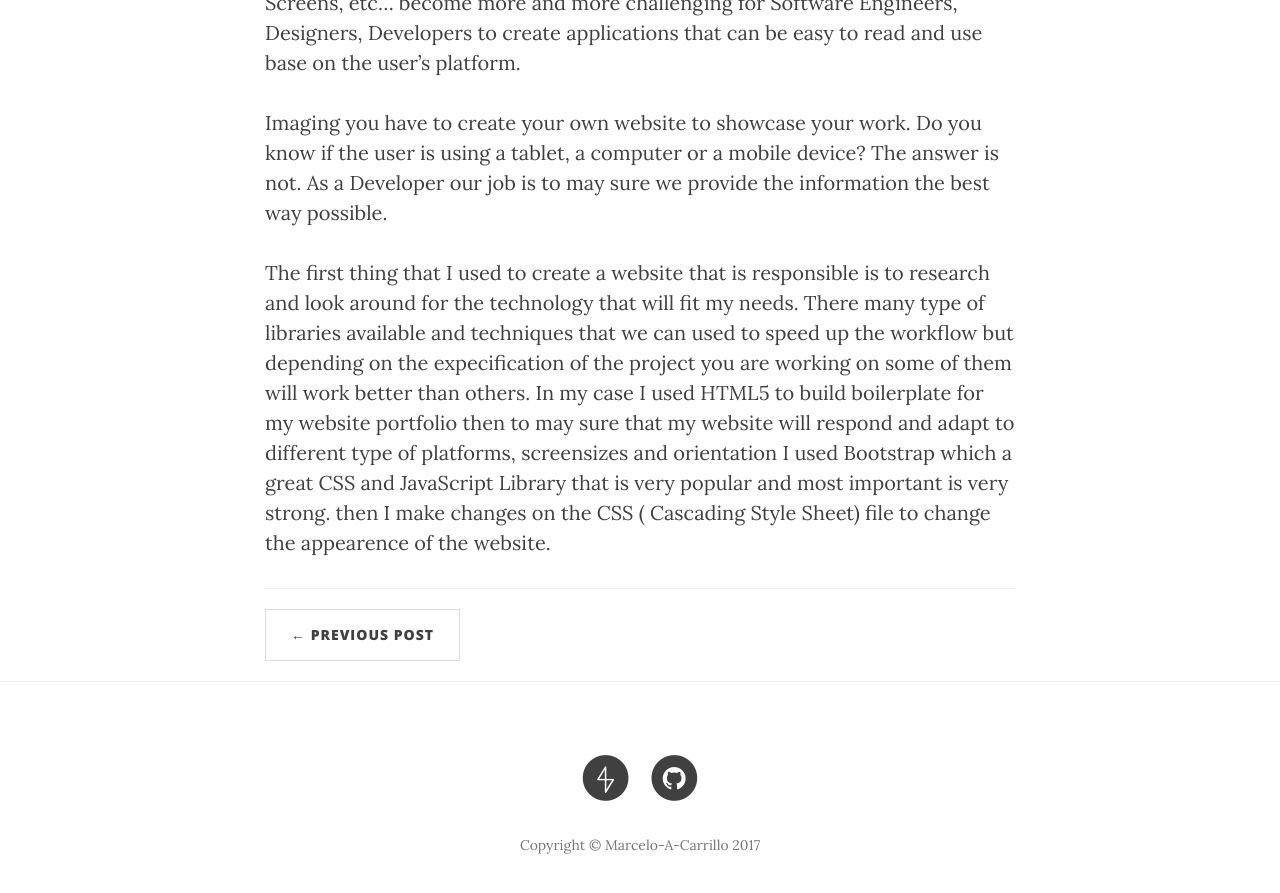
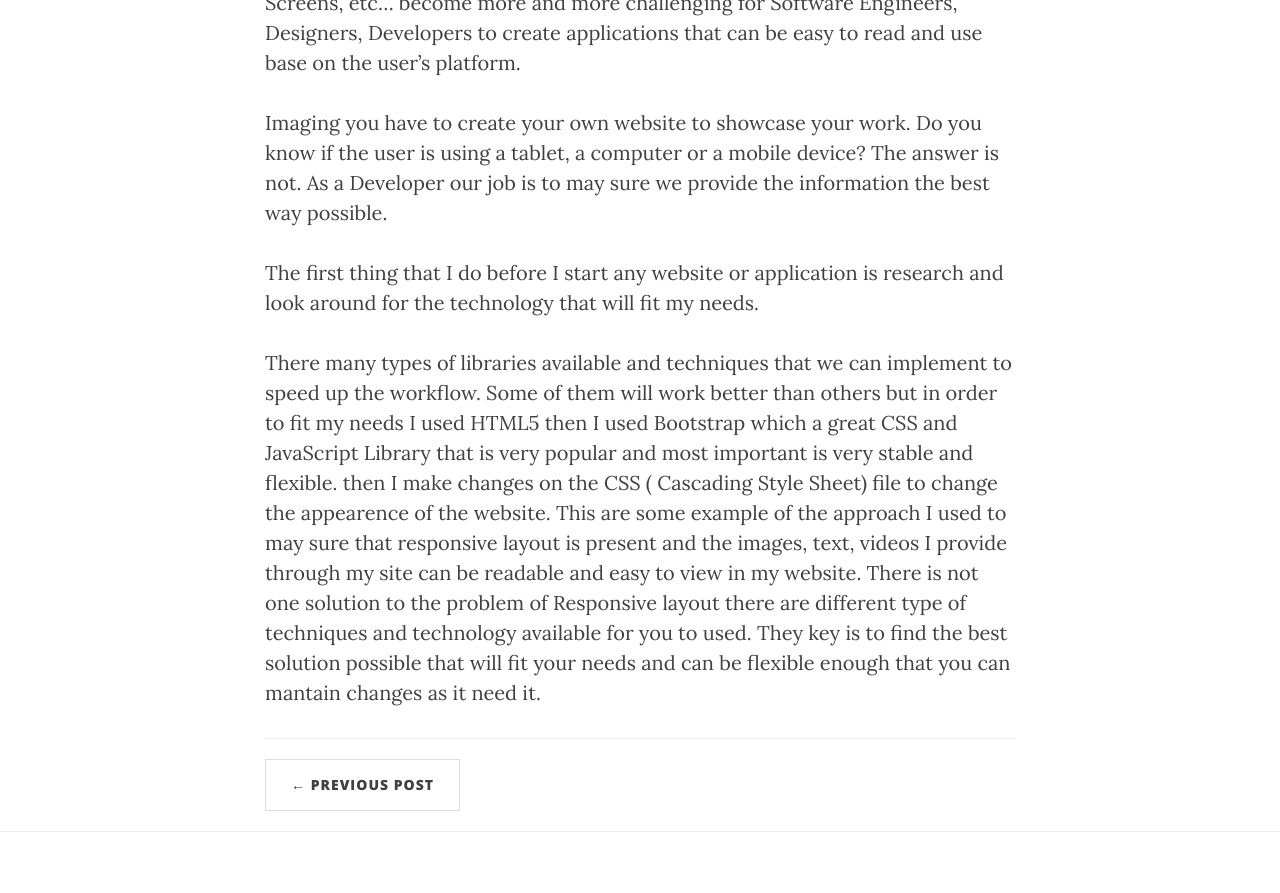
Before and after one commit to Marcelo-A-Carrillo/Marcelo-A-Carrillo.github.io, a Jekyll site: the page built from _posts/2017-03-27-responsive_layout.markdown, in a window 1280 px wide and 900 px high, scrolled down 689 px. Shown: the top 893 px of the window. Built offline with Jekyll 4.4.1, drawn with Linux system fonts in a browser that asks for light colours; nearby versions of some CDN libraries.

Commit message:
Updating my blog post.

```diff
--- a/_posts/2017-03-27-responsive_layout.markdown
+++ b/_posts/2017-03-27-responsive_layout.markdown
@@ -13,4 +13,6 @@ What all this means? Since the explosive boom of tablets, mobile devices, big TV
 
 Imaging you have to create your own website to showcase your work. Do you know if the user is using a tablet, a computer or a mobile device? The answer is not. As a Developer our job is to may sure we provide the information the best way possible.
 
-The first thing that I used to create a website that is responsible is to research and look around for the technology that will fit my needs. There many type of libraries available and techniques that we can used to speed up the workflow but depending on the expecification of the project you are working on some of them will work better than others. In my case I used HTML5 to build boilerplate for my website portfolio then to may sure that my website will respond and adapt to different type of platforms, screensizes and orientation I used Bootstrap which a great CSS and JavaScript Library that is very popular and most important is very strong. then I make changes on the CSS ( Cascading Style Sheet) file to change the appearence of the website.
+The first thing that I do before I start any website or application is research and look around for the technology that will fit my needs.
+
+There many types of libraries available and techniques that we can implement to speed up the workflow. Some of them will work better than others but in order to fit my needs I used HTML5 then I used Bootstrap which a great CSS and JavaScript Library that is very popular and most important is very stable and flexible. then I make changes on the CSS ( Cascading Style Sheet) file to change the appearence of the website. This are some example of the approach I used to may sure that responsive layout is present and the images, text, videos I provide through my site can be readable and easy to view in my website. There is not one solution to the problem of Responsive layout there are different type of techniques and technology available for you to used. They key is to find the best solution possible that will fit your needs and can be flexible enough that you can mantain changes as it need it.
```
